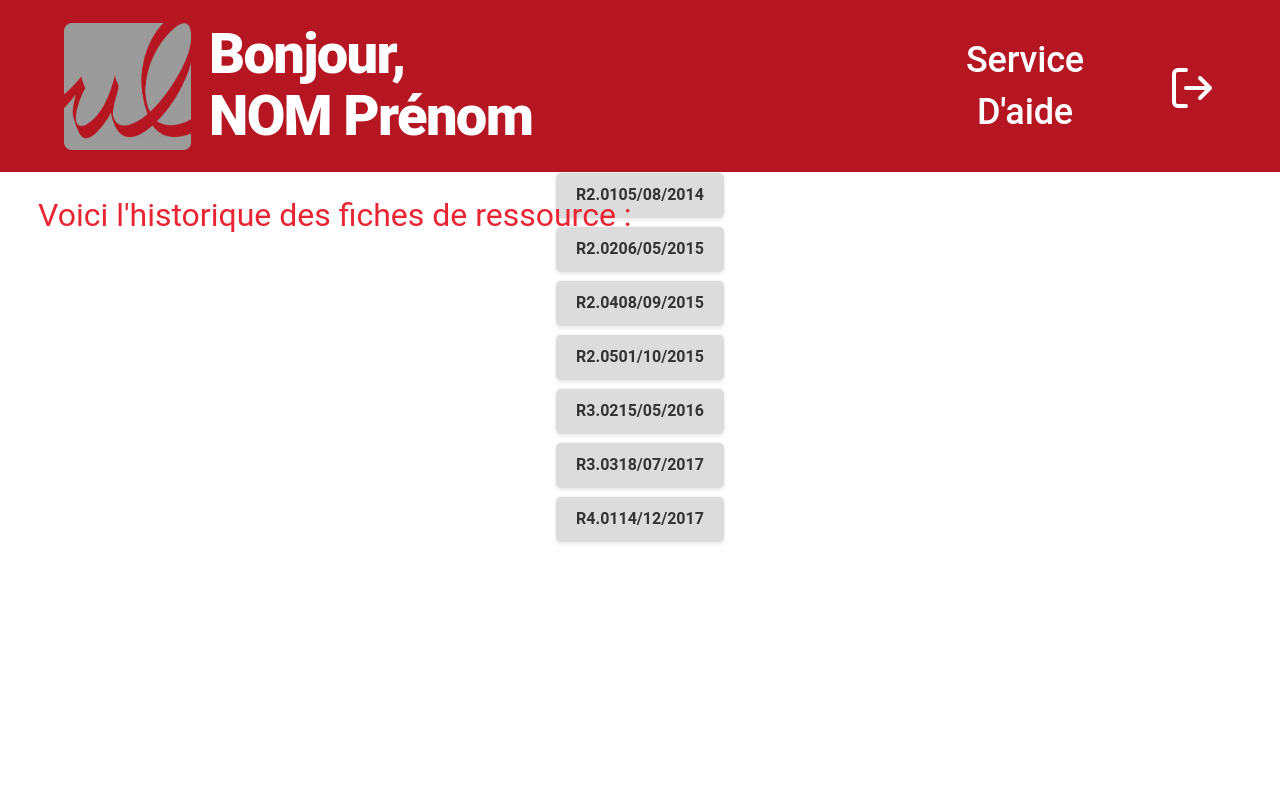
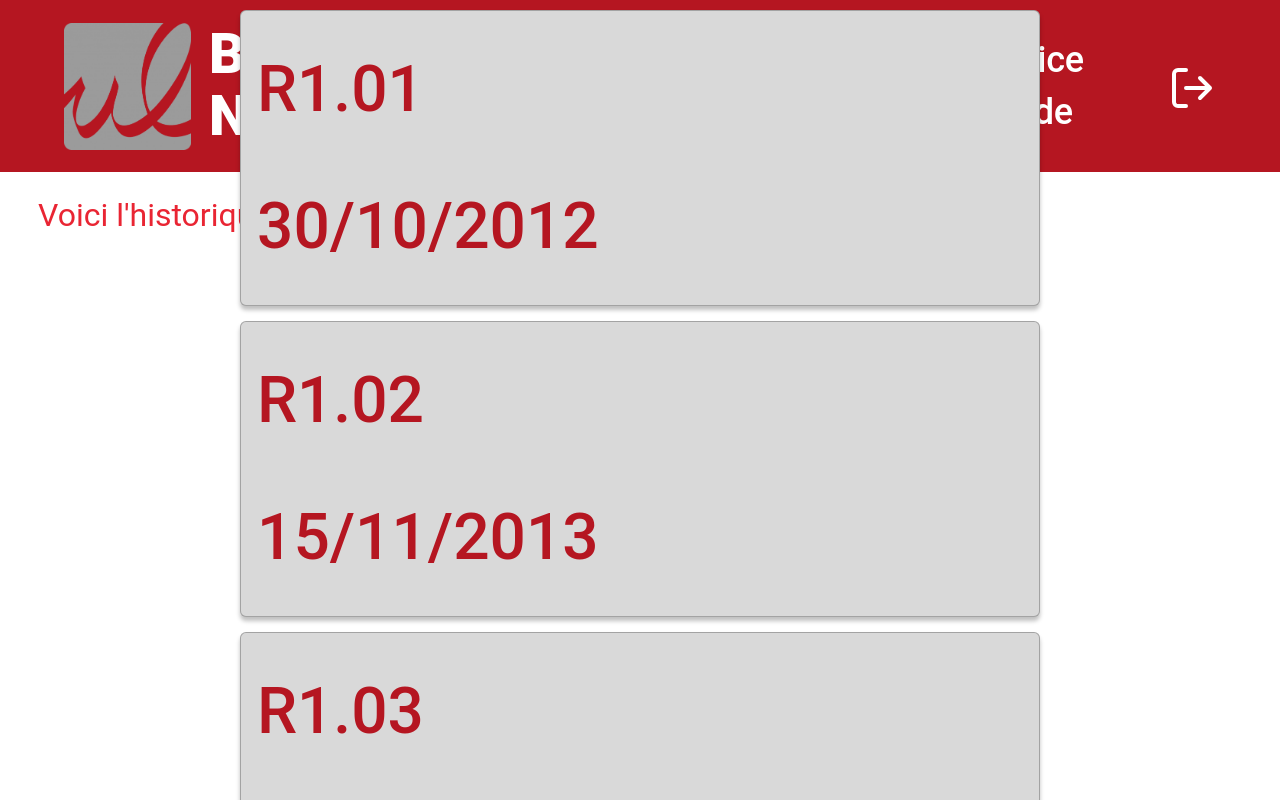
Before and after one commit to rbastide/Erp, a Vue app in the folder erp_front/: page /history in a window 1280 px wide. Shown: the top 800 px of the page. Built offline with nearby package versions, Linux system fonts and the light colour scheme.

Commit message:
ajout des routes pour indexer les pages

```diff
--- a/erp_front/src/components/HistoryPage.vue
+++ b/erp_front/src/components/HistoryPage.vue
@@ -161,23 +161,25 @@ body {
 }
 
 .version-list {
+  width: 100%;
   list-style: none;
   padding: 0;
   margin: 0;
 }
 
 .version-item {
+  /* Auto layout */
   display: flex;
-  justify-content: space-between;
+  flex-direction: column;
+  justify-content: center;
   align-items: center;
-  background-color: #dcdcdc;
-  color: #333333;
-  padding: 15px 20px;
-  margin-bottom: 8px;
-  border-radius: 5px;
-  box-shadow: 0 2px 4px rgba(0, 0, 0, 0.1), 0 1px 0 rgba(255, 255, 255, 0.7) inset;
-  font-size: 16px;
-  font-weight: bold;
+  padding: 10px 16px;
+  isolation: isolate;
+  margin-bottom: 15px;
+  background: #D9D9D9;
+  border: 1px solid rgba(0, 0, 0, 0.25);
+  box-shadow: 0px 4px 4px rgba(0, 0, 0, 0.25);
+  border-radius: 6px;
 }
 
 .version-item.last-item {
@@ -185,4 +187,43 @@ body {
   margin-bottom: 0;
 }
 
+.version-code {
+
+  width: 943px;
+  height: 137px;
+  font-family: 'Roboto', sans-serif;
+  font-style: normal;
+  font-weight: 510;
+  font-size: 64px;
+  line-height: 16px;
+  display: flex;
+  align-items: center;
+  text-align: center;
+  color: #B51621;
+  flex: none;
+  order: 1;
+  align-self: stretch;
+  flex-grow: 1;
+  z-index: 1;
+}
+
+.version-date{
+  width: 943px;
+  height: 137px;
+  font-family: 'Roboto', sans-serif;
+  font-style: normal;
+  font-weight: 510;
+  font-size: 64px;
+  line-height: 16px;
+  display: flex;
+  align-items: center;
+  text-align: center;
+  color: #B51621;
+  flex: none;
+  order: 1;
+  align-self: stretch;
+  flex-grow: 1;
+  z-index: 1;
+}
+
 </style>
--- a/erp_front/src/components/LoginPage.vue
+++ b/erp_front/src/components/LoginPage.vue
@@ -122,7 +122,7 @@ const handleLogin = () => {
     color: #FFFFFF;
   }
 
-/* --- Style du Contenu Principal --- */
+/* Style du Contenu Principal */
 .main-content {
   background-color: #FFFFFF;
   display: flex;
@@ -132,7 +132,7 @@ const handleLogin = () => {
   font-family: 'Roboto', sans-serif;
 }
 
-/* --- Style de la Carte de Connexion --- */
+/* Style de la Carte de Connexion */
 .login-card {
   background-color: #FFFFFF;
   padding: 2.5rem; /* 40px */
--- a/erp_front/src/index.js
+++ b/erp_front/src/index.js
@@ -3,6 +3,8 @@ import LoginPage from './components/LoginPage.vue';
 import RessourcePage from './components/RessourcePage.vue';
 import HomePage from './components/HomePage.vue';
 import HistoryPage from './components/HistoryPage.vue';
+import DashboardAdminPage from './components/DashboardAdminPage.vue';
+import CreateNewUserPage from './components/CreateNewUser.vue';
 
 const routes = [
     {
@@ -24,6 +26,21 @@ const routes = [
         path:'/history',
         name: 'History',
         component: HistoryPage
+    },
+    {
+        path: '/login',
+        name: 'Login',
+        component: LoginPage
+    },
+    {
+        path: '/dashboard-admin',
+        name: 'DashboardAdmin',
+        component: DashboardAdminPage
+    },
+    {
+        path: '/new-user',
+        name: 'CreateNewUserPage',
+        component: CreateNewUserPage
     }
 ];
 
```
Also changed, not shown: erp_front/src/components/CreateNewUser.vue (renamed from erp_front/src/components/icons/CreateNewUser.vue).
